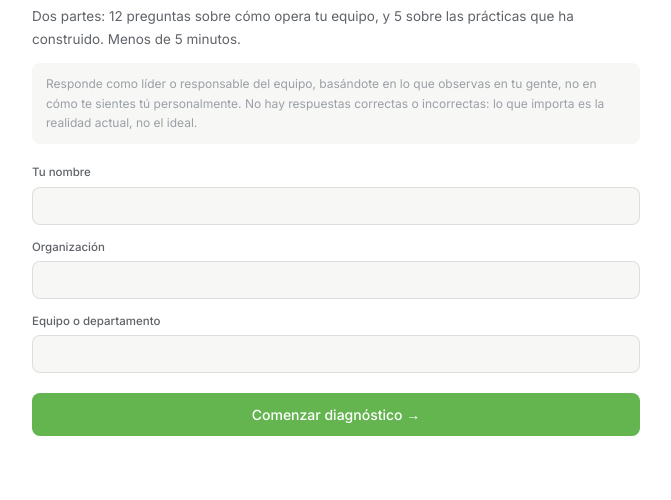
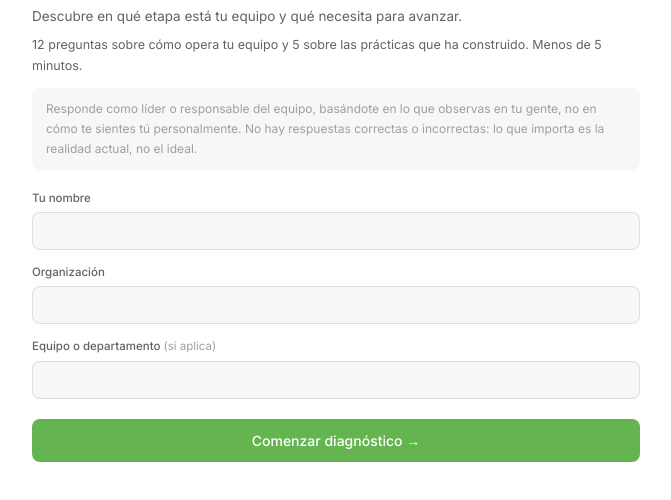
Before and after one commit to AccessPointPR/CP-diagnostic-tool, a website: page index.html in a window 1280 px wide. Shown: the part 118-618 px from the top of the page, without its empty margins (304-975 px from the left). Drawn offline with nearby package versions, Linux system fonts and the light colour scheme.

Commit message:
Update intro text and add (si aplica) to team field

```diff
--- a/index.html
+++ b/index.html
@@ -359,7 +359,8 @@ function render(){
     app.innerHTML=`<div class="screen on">
       <div class="intro-logo"><img src="cp-logo.png" style="height:38px;display:block"></div>
       <div class="intro-title">Diagnóstico de equipo</div>
-      <div class="intro-sub">Dos partes: 12 preguntas sobre cómo opera tu equipo, y 5 sobre las prácticas que ha construido. Menos de 5 minutos.</div>
+      <div class="intro-sub">Descubre en qué etapa está tu equipo y qué necesita para avanzar.</div>
+      <div class="intro-sub" style="font-size:12.5px;margin-top:-6px">12 preguntas sobre cómo opera tu equipo y 5 sobre las prácticas que ha construido. Menos de 5 minutos.</div>
       <div class="intro-note">Responde como líder o responsable del equipo, basándote en lo que observas en tu gente, no en cómo te sientes tú personalmente. No hay respuestas correctas o incorrectas: lo que importa es la realidad actual, no el ideal.</div>
       <div class="field-group">
         <div class="field-label">Tu nombre</div>
@@ -370,7 +371,7 @@ function render(){
         <input class="field-input" id="f-company" type="text" placeholder="">
       </div>
       <div class="field-group">
-        <div class="field-label">Equipo o departamento</div>
+        <div class="field-label">Equipo o departamento <span style="font-weight:400;color:var(--t3)">(si aplica)</span></div>
         <input class="field-input" id="f-team" type="text" placeholder="">
       </div>
       <button class="start-btn" style="background:#64B450" onclick="start()">Comenzar diagnóstico →</button>
```
